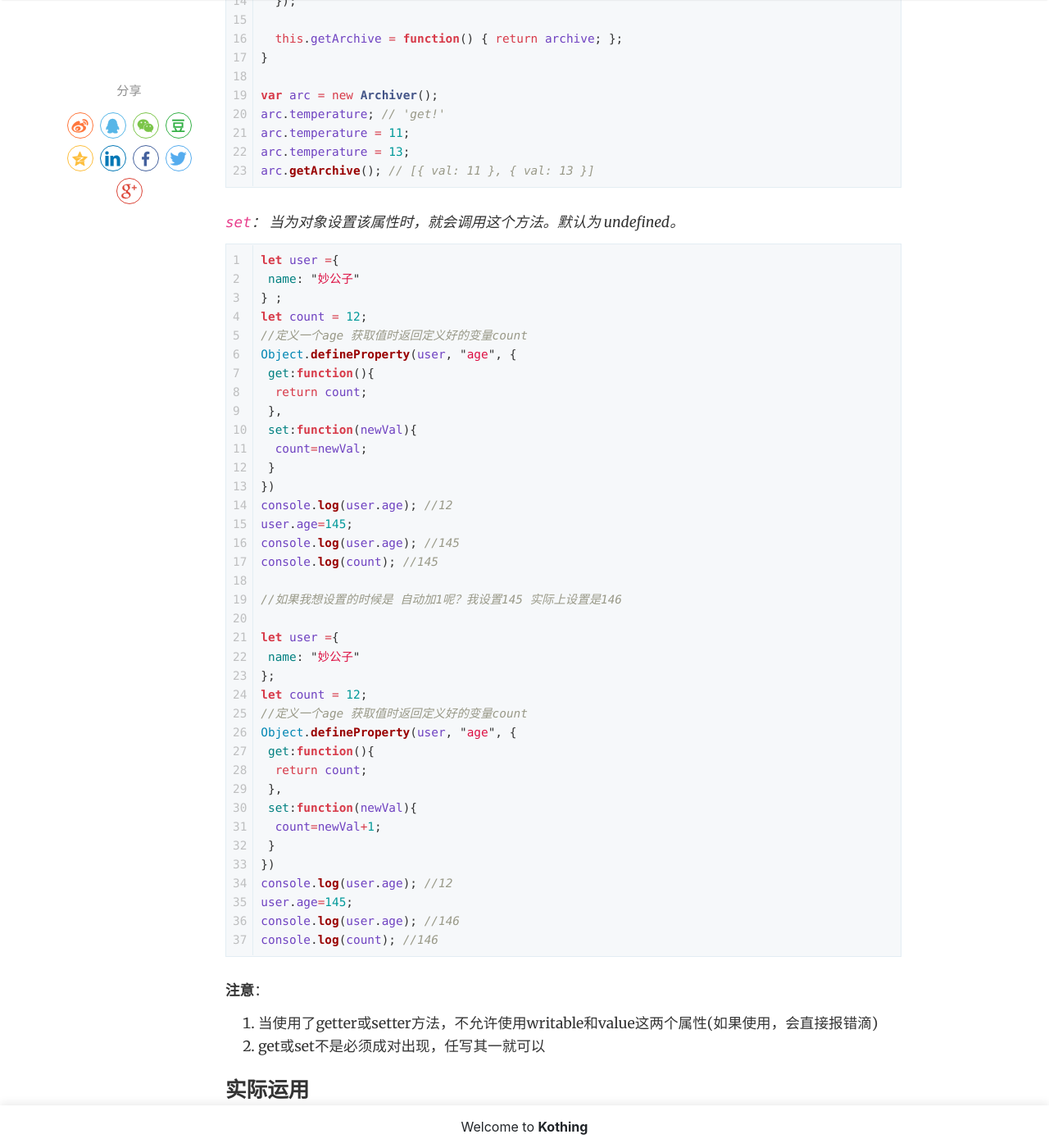
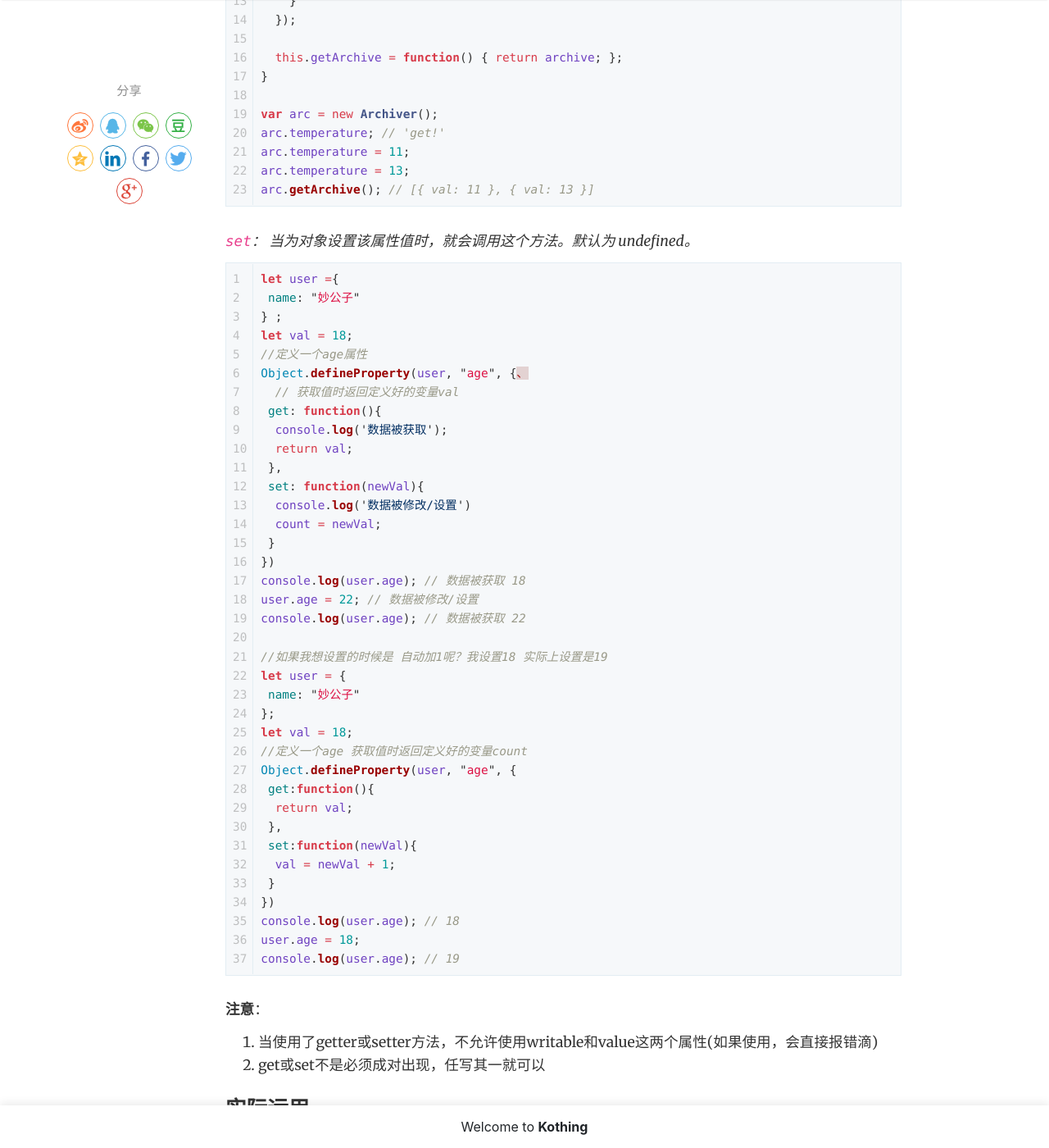
Before and after one commit to kothing/kothing.github.io, a Jekyll site: the page built from _posts/2021-06-22-Object.defineProperty.md, in a window 1280 px wide and 1400 px high, scrolled down 9101 px. Shown: the whole window at 82% size. Built offline with Jekyll 4.4.1, drawn with Linux system fonts in a browser that asks for light colours; nearby versions of some CDN libraries; comment, search, counter and statistics services are not loaded; some of the changed text lies outside the part shown.

Commit message:
Update 2021-06-22-Object.defineProperty.md

````diff
--- a/_posts/2021-06-22-Object.defineProperty.md
+++ b/_posts/2021-06-22-Object.defineProperty.md
@@ -305,15 +305,16 @@ console.log(user);
 let user ={
  name: "妙公子"
 };
-let count = 12;
+let val = 18;
 //定义一个age 获取值时返回定义好的变量count
 Object.defineProperty(user, "age", {
- get: function(){
-  return count;
- }
+ get: () => {
+		console.log('数据被获取');
+		return val
+	},
 });
 console.log(user.age);
-// 12
+//数据被获取 12
 ```
 
 ```js
@@ -356,45 +357,45 @@ arc.temperature = 13;
 arc.getArchive(); // [{ val: 11 }, { val: 13 }]
 ```
 
-*`set`： 当为对象设置该属性时，就会调用这个方法。默认为 undefined。*
+*`set`： 当为对象设置该属性值时，就会调用这个方法。默认为 undefined。*
 ```js
 let user ={
  name: "妙公子"
 } ;
-let count = 12;
+let val = 18;
+//定义一个age属性
+Object.defineProperty(user, "age", {、
+  // 获取值时返回定义好的变量val
+ get: function(){
+  console.log('数据被获取');
+  return val;
+ },
+ set: function(newVal){
+  console.log('数据被修改/设置')
+  count = newVal;
+ }
+})
+console.log(user.age); // 数据被获取 18
+user.age = 22; // 数据被修改/设置
+console.log(user.age); // 数据被获取 22
+
+//如果我想设置的时候是 自动加1呢？我设置18 实际上设置是19
+let user = {
+ name: "妙公子"
+};
+let val = 18;
 //定义一个age 获取值时返回定义好的变量count
 Object.defineProperty(user, "age", {
  get:function(){
-  return count;
+  return val;
  },
  set:function(newVal){
-  count=newVal;
+  val = newVal + 1;
  }
 })
-console.log(user.age); //12
-user.age=145;
-console.log(user.age); //145
-console.log(count); //145
-
-//如果我想设置的时候是 自动加1呢？我设置145 实际上设置是146
-
-let user ={
- name: "妙公子"
-};
-let count = 12;
-//定义一个age 获取值时返回定义好的变量count
-Object.defineProperty(user, "age", {
- get:function(){
-  return count;
- },
- set:function(newVal){
-  count=newVal+1;
- }
-})
-console.log(user.age); //12
-user.age=145;
-console.log(user.age); //146
-console.log(count); //146
+console.log(user.age); // 18
+user.age = 18;
+console.log(user.age); // 19
 ```
 **注意**：
 1. 当使用了getter或setter方法，不允许使用writable和value这两个属性(如果使用，会直接报错滴)
````
